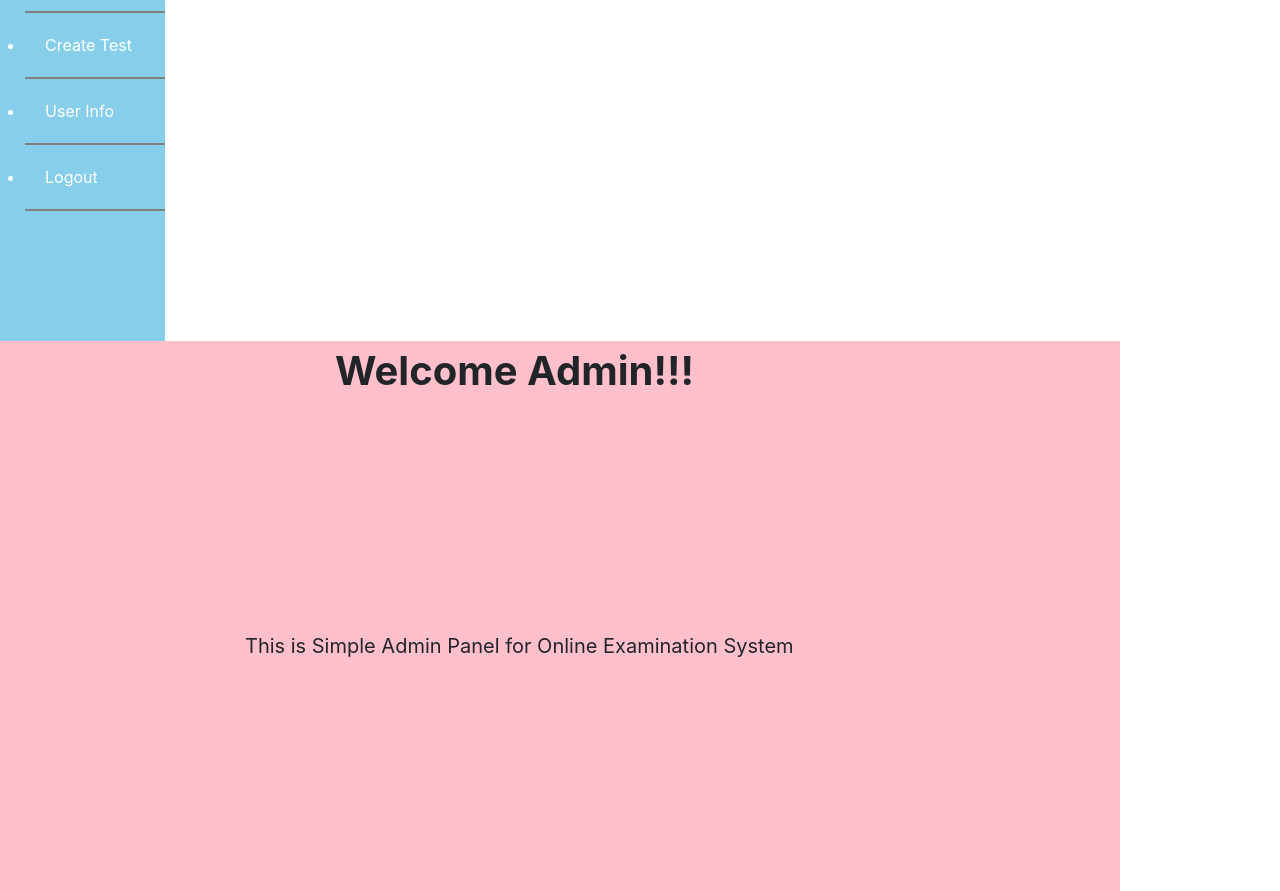
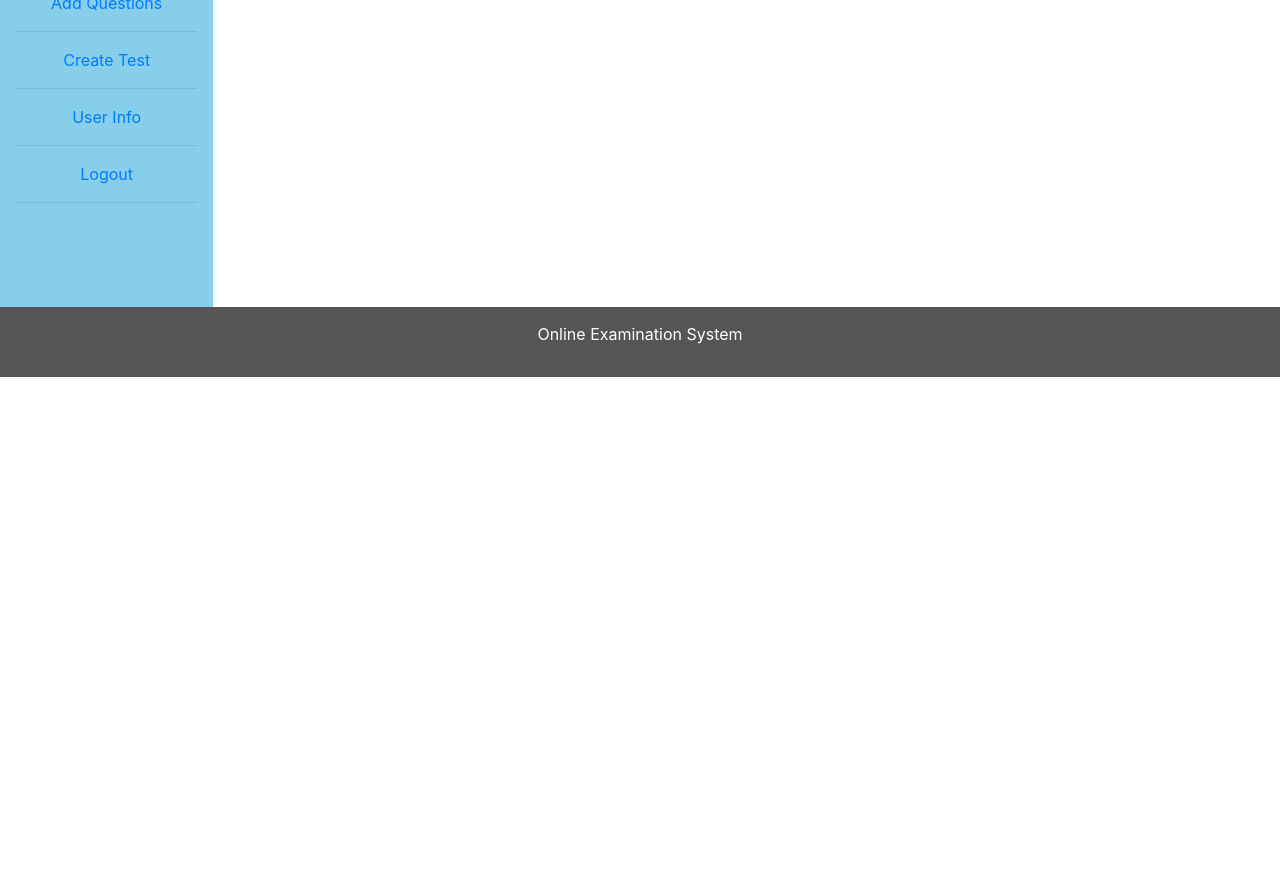
Before and after one commit to prathapswathi/Online_Exam, a CodeIgniter app: page /Online_Exam/AdminController/dashbord in a window 1280 px wide. Shown: the part 329-1220 px from the top of the page. After the commit the page ends 706 px from the top, so only its background shows below. Run offline with CodeIgniter, Linux system fonts and the light colour scheme.

Commit message:
adding files

```diff
--- a/application/controllers/AdminController.php
+++ b/application/controllers/AdminController.php
@@ -22,6 +22,48 @@ class AdminController extends CI_Controller{
     }
     public function topics()
     {
-        $this->load->view('add_topics');
+        $this->load->view('topics');
+    }
+    public function get_topics()
+    {
+        $this->load->model('Admin_Model');
+        $result=$this->Admin_Model->all_topics();
+        if($result>0)
+        {
+            return hai;
+        }
+    }
+    public function add_topics()
+    {
+
+        $this->load->library('form_validation');
+        $this->form_validation->set_rules('firstname','Firstname','trim|required');
+        $this->form_validation->set_rules('lastname','Lastname','trim|required');
+        $this->form_validation->set_rules('email','Email','trim|required|valid_email');
+        $this->form_validation->set_rules('password','Password','required');
+        $this->form_validation->set_rules('cpassword','Confirm Password','required|matches[password]');
+        if($this->form_validation->run())
+        {
+            $firstname=$this->input->post('firstname');
+            $lastname=$this->input->post('lastname');
+            $email=$this->input->post('email');
+            $password=$this->input->post('password');
+
+            $this->load->model('Admin_Model');
+            if($this->Login_Model->register($firstname,$lastname,$email,$password) & ($this->Login_Model->login_insert($email,$password))){
+
+                redirect(base_url(). 'LoginController/user_login');
+            }
+            else{
+                $this->session->set_flashdata('error','Unable to Register');
+                redirect(base_url(). 'LoginController/sign_up');
+            }
+
+        }
+        else{
+            $this->session->set_flashdata('error','Please check your data.Unable to register');
+            $this->load->view('sign_up');
+        }
+
     }
 }
--- a/application/models/Login_Model.php
+++ b/application/models/Login_Model.php
@@ -56,6 +56,7 @@ function get_time()
 	$this->db->where('username',$username);
 	$this->db->from('login');
 	$query = $this->db->get();
+
  }
 function __destruct()
 {
--- a/application/views/admin_dashbord.php
+++ b/application/views/admin_dashbord.php
@@ -8,38 +8,95 @@
 <!-- Bootstrap core CSS-->
 <link href="//maxcdn.bootstrapcdn.com/bootstrap/4.1.1/css/bootstrap.min.css" rel="stylesheet" id="bootstrap-css">
 <link rel="stylesheet" href="https://maxcdn.bootstrapcdn.com/bootstrap/3.3.7/css/bootstrap-theme.min.css">
-<link rel="stylesheet" type="text/css" href="/Online_Exam/css/admin.css"/>
-</head>
-<!-- <body class="fixed-nav sticky-footer bg-dark" id="page-top"> -->
-<body >
-<div class="row" id="header">
-
-<img src="https://encrypted-tbn0.gstatic.com/images?q=tbn%3AANd9GcQeKWZufcuUnVBTEkA8Tl8-Uth6AYWZ_jTy4U3AuXGfq5J2h6Zw" class="img-circle" alt="admin_logo" id="admin-logo">
-<br>
-<!-- <label>&nbsp;Welcome to Admin Dashboard</label> -->
-</div>
-<div class="row" id="side-bar">
-<ul>
-<a id="profile" href="#profile" ><li>Profile</li></a>
-<a id="topic" href=""><li>Add Topics</li></a>
-<a href=""><li>Add Questions</li></a>
-<a href=""><li>Create Test</li></a>
-<a href=""><li>User Info</li></a>
-<a href="<?php echo base_url() ?>LoginController/logout"><li>Logout</li></a>
-</ul>
-</div>
-<div class="row" id="data">
-<b><p class="ex1" style="padding-left:350px;font-size:40px;float:right;">Welcome Admin!!!</p></b>
-<br><p style="padding-left:260px;font-size:20px">This is Simple Admin Panel for Online Examination System </p>
-
-</div>
-</body>
-</html>
+<script src="https://ajax.googleapis.com/ajax/libs/jquery/3.4.1/jquery.min.js"></script>
+  <script src="https://maxcdn.bootstrapcdn.com/bootstrap/3.4.0/js/bootstrap.min.js"></script>
+<!-- <link rel="stylesheet" type="text/css" href="/Online_Exam/css/admin.css"/> -->
 <script>
 $(document).ready(function(){
-  $("#profile").click(function(){$("#data").load("<?php echo base_url().'AdminController';?>")});
-//   $("#T1").click(function(){$("#posts").load("chapters/T1.php")});
+  $("#profile").click(function(){$("#data").load("<?php echo base_url().'AdminController/profile';?>")});
+   $("#topics").click(function(){$("#data").load("<?php echo base_url().'AdminController/topics';?>")});
 //   $("#Suba").click(function(){$("#posts").load("chapters/Suba.php")});
 //   $("#Subb").click(function(){$("#posts").load("chapters/Subb.php")});
 });
 </script>
+<style>
+    /* Remove the navbar's default margin-bottom and rounded borders */
+    .navbar {
+      margin-bottom: 0;
+      border-radius: 0;
+    }
+    .navbar-header {
+    display: block;
+    margin-left: auto;
+    margin-right: auto;
+    height:170px;
+    }
+    #admin-logo{
+      border-radius:120px;
+    }
+    /* Set height of the grid so .sidenav can be 100% (adjust as needed) */
+    .row.content {height: 450px}
+
+    /* Set gray background color and 100% height */
+    .sidenav {
+      padding-top: 20px;
+      background-color: skyblue;
+      height: 100%;
+    }
+
+    p a:hover{
+    background:gray;
+    color:white;
+    padding:10px;
+}
+    /* Set black background color, white text and some padding */
+    footer {
+      background-color: #555;
+      color: white;
+      padding: 15px;
+    }
+
+    /* On small screens, set height to 'auto' for sidenav and grid */
+    @media screen and (max-width: 767px) {
+      .sidenav {
+        height: auto;
+        padding: 15px;
+      }
+      .row.content {height:auto;}
+    }
+  </style>
+</head>
+
+<body>
+<nav class="navbar navbar-inverse">
+  <div class="container-fluid">
+    <div class="navbar-header">
+    <a href="<?php echo base_url() ?>AdminController/dashbord"><img src="https://encrypted-tbn0.gstatic.com/images?q=tbn%3AANd9GcQeKWZufcuUnVBTEkA8Tl8-Uth6AYWZ_jTy4U3AuXGfq5J2h6Zw" class="img-circle" alt="admin_logo" id="admin-logo"></a>
+
+    </div>
+  </div>
+</nav>
+<div class="container-fluid text-center">
+  <div class="row content">
+    <div class="col-sm-2 sidenav">
+      <p><a id="profile" href="#profile">Profile</a></p><hr>
+      <p><a id="topics" href="#topics">Add Topics</a></p><hr>
+      <p><a href="#">Add Questions</a></p><hr>
+      <p><a href="#">Create Test</a></p><hr>
+      <p><a href="#">User Info</a></p><hr>
+      <p><a href="<?php echo base_url() ?>LoginController/logout">Logout</a></p><hr>
+
+    </div>
+    <div class="col-sm-8 text-left" id="data">
+      <h1>Welcome Admin</h1>
+      <p>This is Simple Admin Panel for Online Examination System </p>
+      <hr>
+    </div>
+  </div>
+</div>
+
+<footer class="container-fluid text-center">
+  <p>Online Examination System</p>
+</footer>
+</body>
+</html>
```
Also changed, not shown: application/models/Admin_Model.php (added, +24 -0 lines), application/views/add_topics.php (+37 -34 lines), application/views/admin_profile.php (+3 -5 lines), application/views/topics.php (added, +47 -0 lines).
